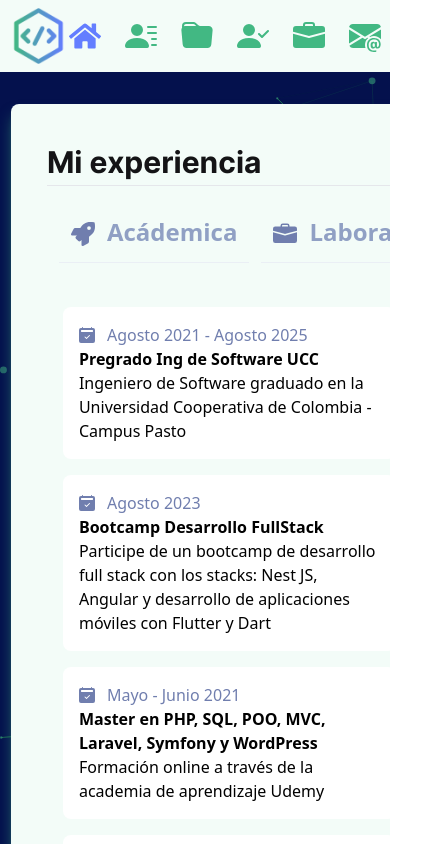
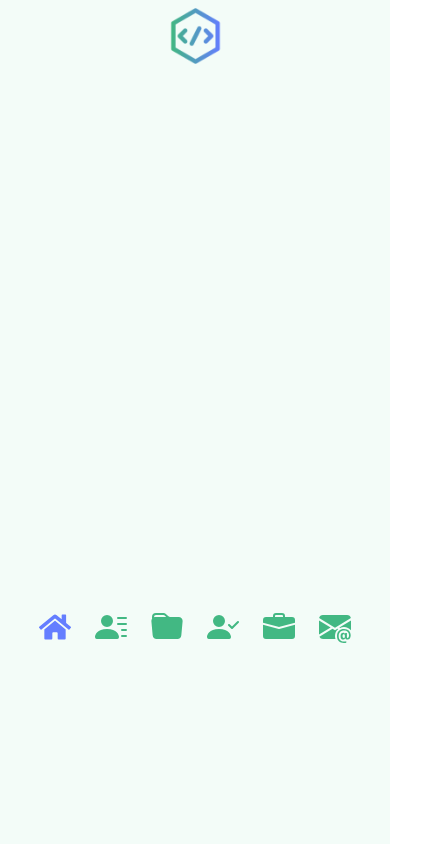
Before and after one commit to fili258-oss/marino-botina, a React (Vite) app: page /experience in a window 390 px wide. Shown: the top 844 px of the page, 426 px wide, since content can reach past the window. Built offline with nearby package versions, Linux system fonts and the light colour scheme.

Commit message:
Update Navbar and App component layout for improved responsiveness and visual consistency

```diff
--- a/src/components/navbar.tsx
+++ b/src/components/navbar.tsx
@@ -16,7 +16,7 @@ const Navbar = () => {
         i18n.changeLanguage(lang_code);
     };*/
     return (
-        <nav className='flex flex-row items-center justify-around p-2 md:flex-col bg-app-greenprimary-50 sticky top-0 z-50 md:order-1'>
+        <nav className='flex flex-col h-full max-h-screen min-h-screen items-center justify-around p-2 md:flex-col bg-app-greenprimary-50 sticky top-0 z-50 md:order-1'>
             <NavLink to='/' className='flex flex-col md:flex-col h-full md:h-[30%]  md:justify-center'>
                 <img src={Logo} alt="Ing Marino Botina" className="w-14 md:w-16 h-14 md:h-16 mx-auto" />
             </NavLink>
--- a/src/screens/App.tsx
+++ b/src/screens/App.tsx
@@ -13,11 +13,11 @@ import ParticlesBackground from '../components/ParticlesBackground';
 
 function App() {
   return (
-    <div className='grid'>
+    <div>
       <ParticlesBackground />
-      <div className='grid grid-cols-1 md:grid-cols-[90px_1fr] w-screen h-screen '>
+      <div className='grid grid-cols-1 md:grid-cols-[90px_1fr]'>
           <Navbar />
-          <main className='grid grid-rows-1 overflow-y-auto h-screen order-2'>
+          <main className='grid grid-rows-1 order-2'>
                 <Routes>
                   <Route path='/' element={<Home />} />
                   <Route path='/aboutme' element={<Aboutme />} />
--- a/src/screens/Experience.tsx
+++ b/src/screens/Experience.tsx
@@ -7,7 +7,7 @@ import {
 
 const Experience = () => {
     return (
-        <section className="grid rows bg-app-greenprimary-50 px-9 py-9 my-8 w-[95%] h-full mx-auto rounded-lg shadow-lg shadow-app-greenprimary-600/60">
+        <section className="grid rows bg-app-greenprimary-50 px-9 py-9 my-8 w-[95%] full mx-auto rounded-lg shadow-lg shadow-app-greenprimary-600/60">
             <h2 className="font-inter font-bold text-[30px] md:text-[32px] lg:text-[38px] xl:text-[38px]  text-app-heading">Mi experiencia</h2>
             <hr className="mb-4"></hr>
 
```
